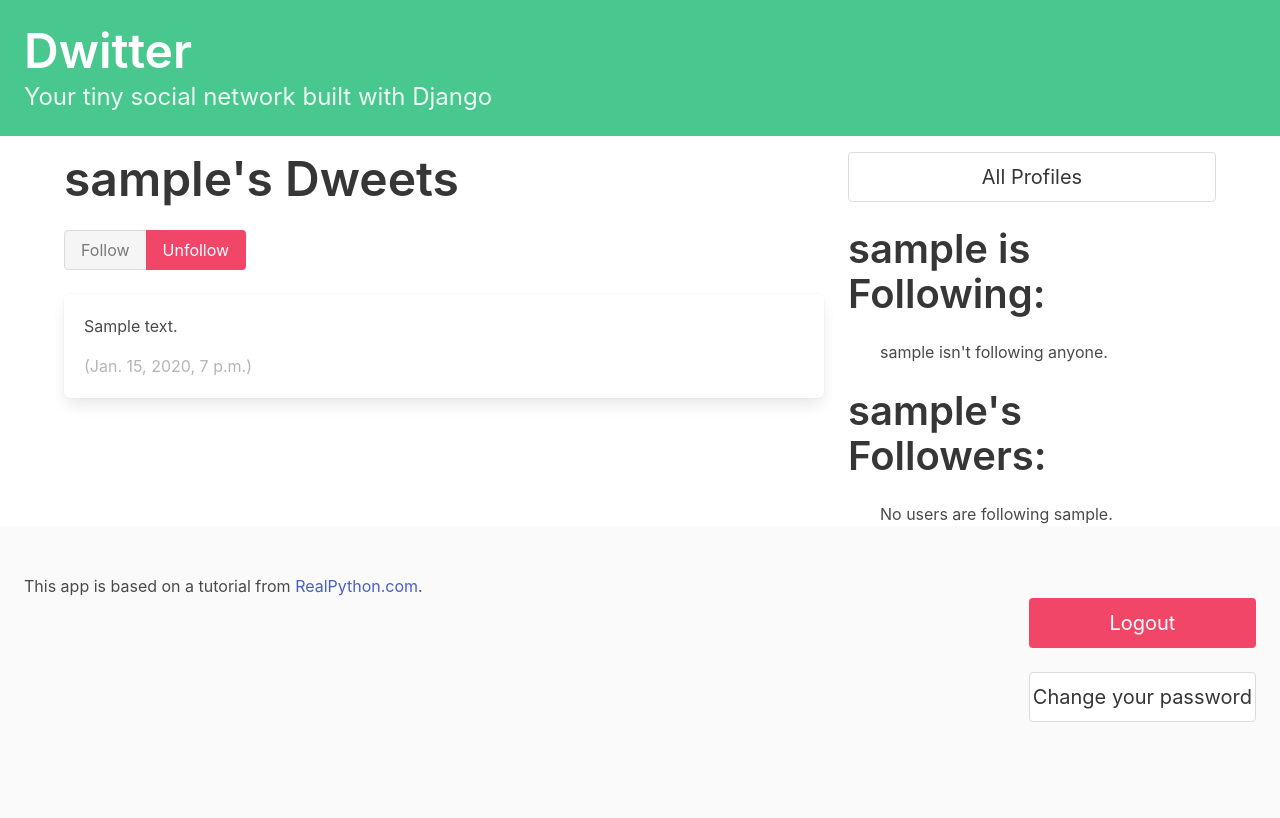
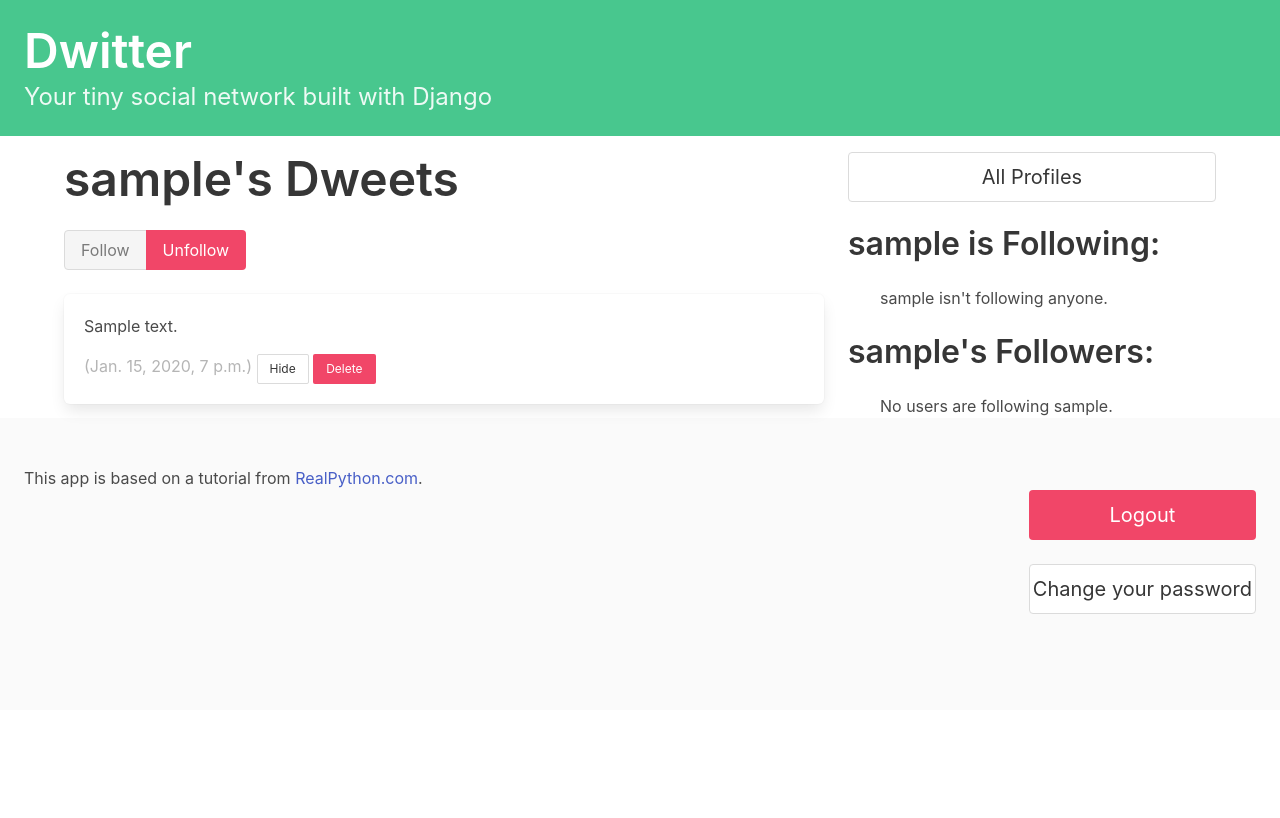
Before and after one commit to kevinmcdan/social_network, a Django app: page /profile/1 in a window 1280 px wide. After the commit the page ends 614 px from the top, so only its background shows below. Run offline with Django 3.2, Linux system fonts and the light colour scheme; a user stored in the database is signed in; tables that the repository leaves empty hold one stand-in row (values such as "Sample post").

Commit message:
Make public/hidden and delete system for dweets

```diff
--- a/social_project/dwitter/models.py
+++ b/social_project/dwitter/models.py
@@ -26,7 +26,7 @@
     )
     body = models.CharField(max_length=140)
     created_at = models.DateTimeField(auto_now_add=True)
-    is_public = True
+    is_public = models.BooleanField(default=True)
 
     def __str__(self):
         return (
--- a/social_project/dwitter/templates/dwitter/profile.html
+++ b/social_project/dwitter/templates/dwitter/profile.html
@@ -21,14 +21,31 @@
         </form>
     </div>
     <div class="content" style="word-wrap: anywhere;">
+        <form method="post">
+            {% csrf_token %}
+
             {% for dweet in profile.user.dweets.all %}
+                {% if dweet.is_public == True or profile == user.profile or user.is_staff == True %}
                     <div class="box">
                         <p>{{dweet.body}}</p>
                         <p class="is-small has-text-grey-light">
                             ({{ dweet.created_at }})
+
+                                {% if dweet.is_public == True and profile == user.profile or dweet.is_public == True and user.is_staff == True %}
+                                    <button class="button is-small" name="hide" value={{dweet.id}}>Hide</button>
+                                {% endif %}
+                                {% if dweet.is_public == False and profile == user.profile or dweet.is_public == False and user.is_staff == True %}
+                                    <button class="button is-small" name="show" value={{dweet.id}}>Show</button>
+                                {% endif %}
+                                {% if profile == user.profile or user.is_staff == True %}
+                                    <button class="button is-small is-danger" name="delete" value={{dweet.id}}>Delete</button>
+                                {% endif %}
                         </p>
                     </div>
+                {% endif %}
             {% endfor %}
+
+    </form>
     </div>
 </div>
 
@@ -42,7 +59,7 @@
     </div>
 
     <div class="block">
-        <h2 class="title is-2">{{ profile.user.username}} is Following:</h2>
+        <h3 class="title is-3">{{ profile.user.username}} is Following:</h3>
         <div class="content">
             <ul>
             {% if following_excluding_self.count > 0 %}
@@ -59,7 +76,7 @@
     </div>
 
     <div class="block">
-        <h2 class="title is-2">{{ profile.user.username}}'s Followers:</h2>
+        <h3 class="title is-3">{{ profile.user.username}}'s Followers:</h3>
         <div class="content">
             <ul>
             {% if followers_excluding_self.count > 0 %}
--- a/social_project/dwitter/views.py
+++ b/social_project/dwitter/views.py
@@ -34,10 +34,22 @@
     if request.method == "POST":
         current_user_profile = request.user.profile
         data = request.POST
-        action = data.get("follow")
-        if action == "follow":
+        follow_action = data.get("follow")
+        show_id = data.get("show")
+        hide_id = data.get("hide")
+        delete_id = data.get("delete")
+        if follow_action == "follow":
             current_user_profile.follows.add(profile)
-        elif action == "unfollow":
+        elif follow_action == "unfollow":
             current_user_profile.follows.remove(profile)
+        elif hide_id:
+            dweet_to_hide = Dweet.objects.filter(id=hide_id)
+            dweet_to_hide.update(is_public=False)
+        elif show_id:
+            dweet_to_show = Dweet.objects.filter(id=show_id)
+            dweet_to_show.update(is_public=True)
+        elif delete_id:
+            dweet_to_delete = Dweet.objects.filter(id=delete_id)
+            dweet_to_delete.delete()
         current_user_profile.save()
     return render(request, "dwitter/profile.html", {"profile": profile, "following_excluding_self": profile.follows.exclude(user=profile.user), "followers_excluding_self": profile.followed_by.exclude(user=profile.user)})
```
Also changed, not shown: social_project/dwitter/migrations/0003_dweet_is_public.py (added). Lines whose indentation alone changed are shown as unchanged.
